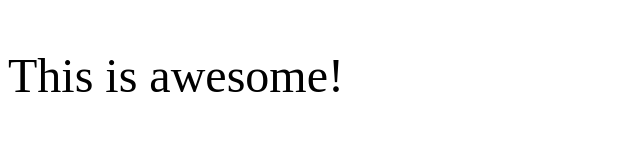
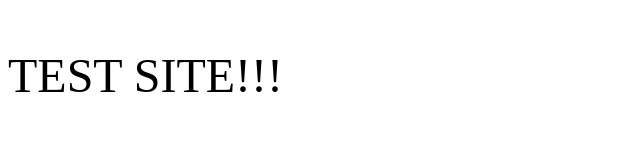
Before and after one commit to kjaneem/test-site, a plain HTML site: page index.html in a window 1280 px wide. Shown: the whole page, without its empty margins (0-640 px from the left). Drawn offline with Linux system fonts and the light colour scheme.

Commit message:
change text again

```diff
--- a/index.html
+++ b/index.html
@@ -7,6 +7,6 @@
     <title>Document</title>
 </head>
 <body>
-    <p style="font-size:300%">This is awesome!</p>
+    <p style="font-size:300%">TEST SITE!!!</p>
 </body>
 </html>
```
